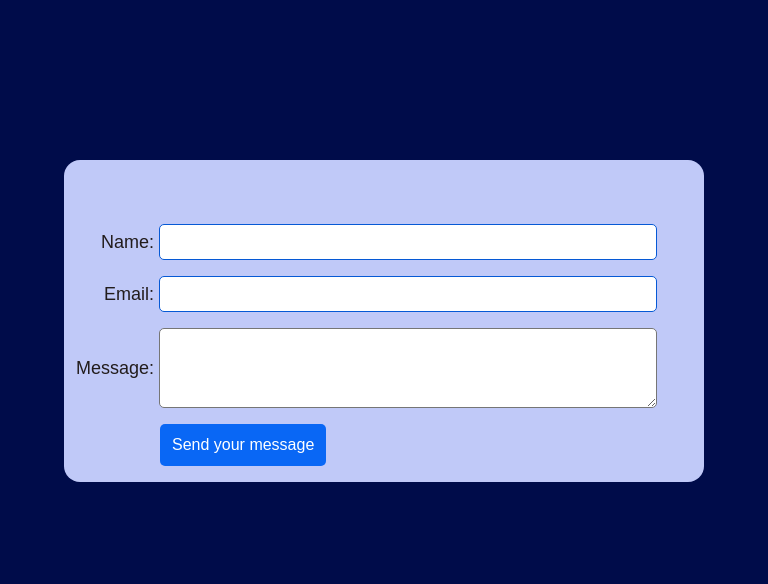
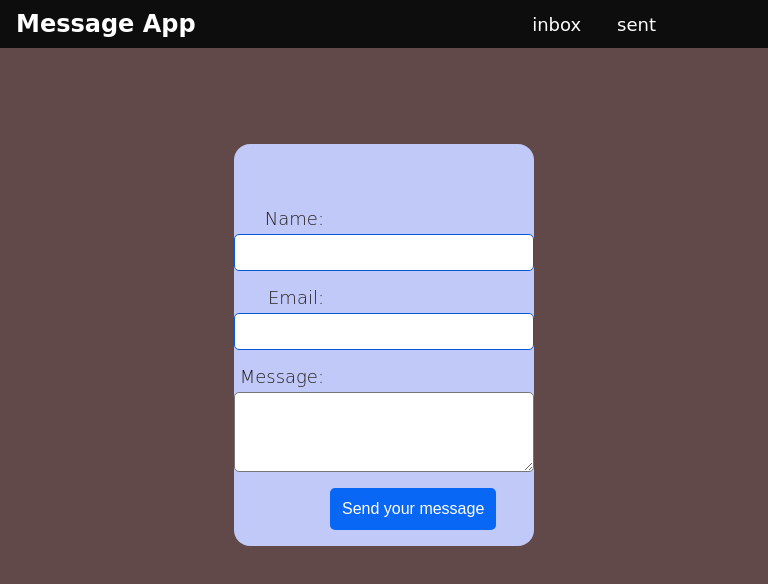
Before and after one commit to clin2on3mun/MessageApp_project, a plain HTML site: page index.html in a window 768 px wide. Drawn offline with Linux system fonts and the light colour scheme.

Commit message:
Add changes to the css and html file

```diff
--- a/index.html
+++ b/index.html
@@ -8,7 +8,20 @@
         <script src="scripts.js" defer> </script>
     </head>
     <body>
-        <div>
+        <header>
+            <nav><h1 class="app_title">Message App</h1></nav>
+            <nav>
+                <a>inbox</a>
+                <a>sent</a>
+            </nav>
+            <nav>
+                <span class="bar"></span>
+                <span class="bar bar1"></span>
+                <span class="bar bar1"></span>
+
+                </nav>
+            </header>
+        <div class ="form">
           <ul>
             <li><label for="name">Name:</label>
             <input type="text" id="name" name="user_name"/></li>
@@ -19,6 +32,6 @@
             <li><button class="btn btn--success">Send your message</button></li>
         </ul>
     </div>
-
+        <div class="sent">
     </body>
 </html>
--- a/styles.css
+++ b/styles.css
@@ -1,20 +1,48 @@
 *{
     box-sizing:border-box;
+    margin:0;
+    overflow:hidden;
 }
 body{
-    background:#000c4a;
+    background:#614949;
 }
-div {
-    padding:3rem 0px 1rem 0px;
-    width:25rem;
-    background:#c0c9f8;
+@media only screen and (max-width:768px){
+header{
+    height:3rem;
+    background-color: #0d0d0e;
+    padding:0 1rem;
+    display:flex;
+    align-items:center;
+    justify-content: space-between;
+}
+.app_title{
+    color:#fff;
+    font-family: cursive;
+}
+nav:nth-child(2){
+    display:none;
+}
+.bar{
+    border: 1px solid #fff;
+    width:1.5rem;
+    display: block;
+}
+.bar1{
+    margin-top:0.3rem;
+}
+.form {
+    max-width:300px;
+    width:70%;
+    /* padding:3rem 0px 1rem 0px; */
+    background:#eeeff3;
     margin:5rem auto 2rem;
-    border-radius: 1em;
+
 }
+
 ul {
     list-style: none;
-    /* padding:0;
-    margin:0; */
+    padding:10px;
+    margin:0;
 }
 li {
     margin-top: 1em;
@@ -22,12 +50,10 @@ li {
     flex-wrap:wrap ;
     /* justify-content: flex-start; */
     gap:5px;
-
-
 }
 label {
-    font-family:sans-serif;
-    width:40px;
+    /* flex:1; */
+    font-family: cursive;
     text-align:right;
     font-weight:300;
     font-size:18px;
@@ -36,9 +62,9 @@ label {
 
 }
 input {
-    font: 1em sans-serif;
+    font: 1em cursive;;
     width:20rem;
-    padding:8px;
+    padding:5px;
     border-radius:5px;
     border:1px solid #0659d5;
     outline:none;
@@ -62,14 +88,48 @@ textarea{
     border-radius: 5px;
     color:#fff;
 }
-
+}
 
 @media only screen and (min-width:768px){
-div{
+header {
+   height:3rem;
+   background-color: #0d0d0e;
+   padding:0 1rem;
+   display:flex;
+   align-items:center;
+   justify-content: space-between;
+}
+.app_title{
+    color:#fff;
+    font-family: cursive;
+}
+nav:nth-child(2) {
+    padding-right: 6rem;
+    display:block;
+}
+nav:nth-child(3){
+    display: none;
+}
+nav a:last-child {
+    margin-left:2rem;
+
+}
+a{
+    font-family: cursive;
+    color:#fff;
+    font-size:18px;
+}
+a:hover{
+
+    border-bottom:1px solid #fff;
+    cursor:pointer;
+
+}
+.form{
     padding-top:3rem;
     padding-bottom:1rem;
-    margin:10rem auto 2rem;
-    width:40rem;
+    margin:6rem auto 2rem;
+    width:35rem;
     background:#c0c9f8;
     border-radius: 1em;
 }
@@ -86,7 +146,7 @@ li{
 
 }
 label{
-
+    font-family: cursive;
     width:90px;
     text-align:right;
     font-weight:300;
@@ -95,9 +155,8 @@ label{
 
 }
 input{
-
-     font: 1em sans-serif;
-     width:498px;
+     font: 1em cursive;;
+     width:450px;
      padding:8px;
      border-radius:5px;
      border:1px solid #0659d5;
@@ -111,7 +170,7 @@ textarea{
     font-size: 16px;
     font-family:'Gill Sans', 'Gill Sans MT', Calibri, 'Trebuchet MS', sans-serif;
     height:5em;
-    width:498px;
+    width:450px;
     padding:12px 20px;
     border-radius:5px;
     outline: none;
```
